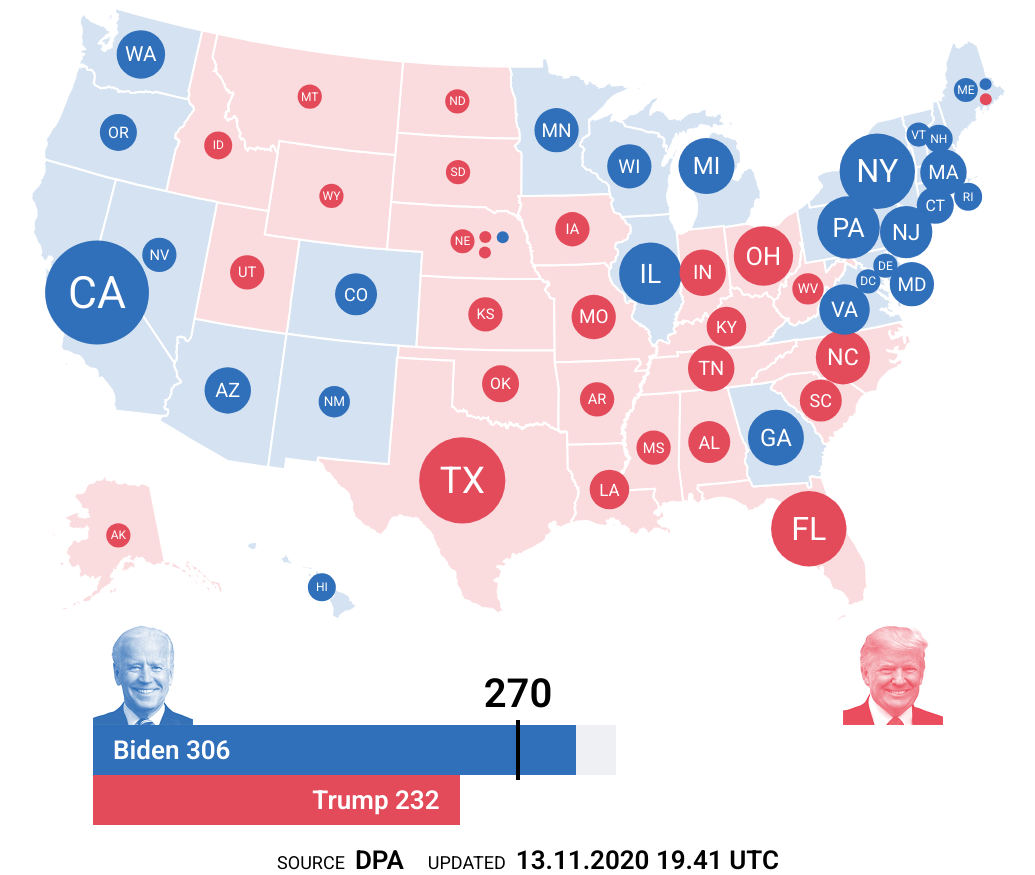
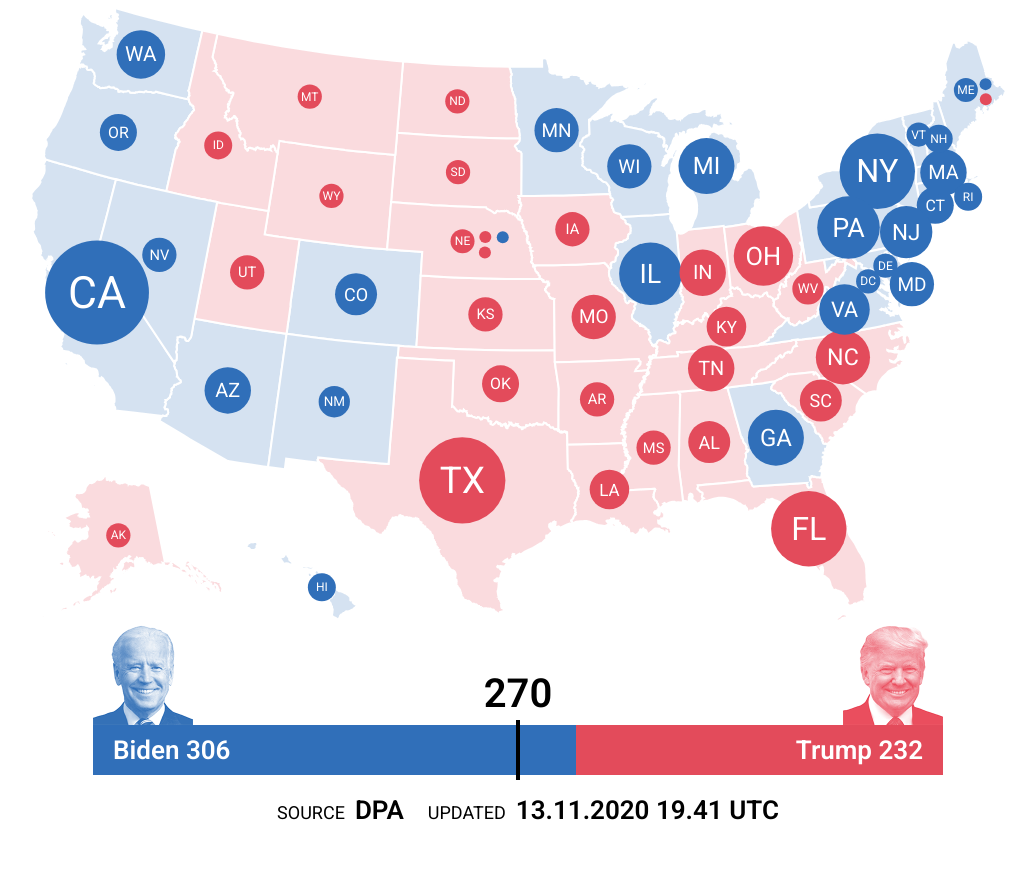
Before and after one commit to ebuddj/2020-us_election_result, a React app: page / in a window 1280 px wide. Shown: the whole page, without its empty margins (122-1157 px from the left). After the commit the page ends 825 px from the top, so only its background shows below. Built offline with nearby package versions, Linux system fonts and the light colour scheme.

Commit message:
Fixed middle bar

```diff
--- a/src/jsx/App.jsx
+++ b/src/jsx/App.jsx
@@ -179,7 +179,7 @@ class App extends Component {
             <div className={style.bar_d} style={{width: ((this.state.d_votes / 538) * 100) + '%'}}>
               <span className={style.value}> Biden {this.state.d_votes}</span>
             </div>
-            <div className={style.bar_u} style={{width: (((538 - (this.state.d_votes + this.state.r_votes)) / 538) * 100) + '%'}}>
+            <div className={style.bar_u + ' ' + style.hidden} style={{width: (((538 - (this.state.d_votes + this.state.r_votes)) / 538) * 100) + '%'}}>
               <span className={style.value}>&nbsp;</span>
             </div>
             <div className={style.bar_r} style={{width: ((this.state.r_votes / 538) * 100) + '%'}}>
```
